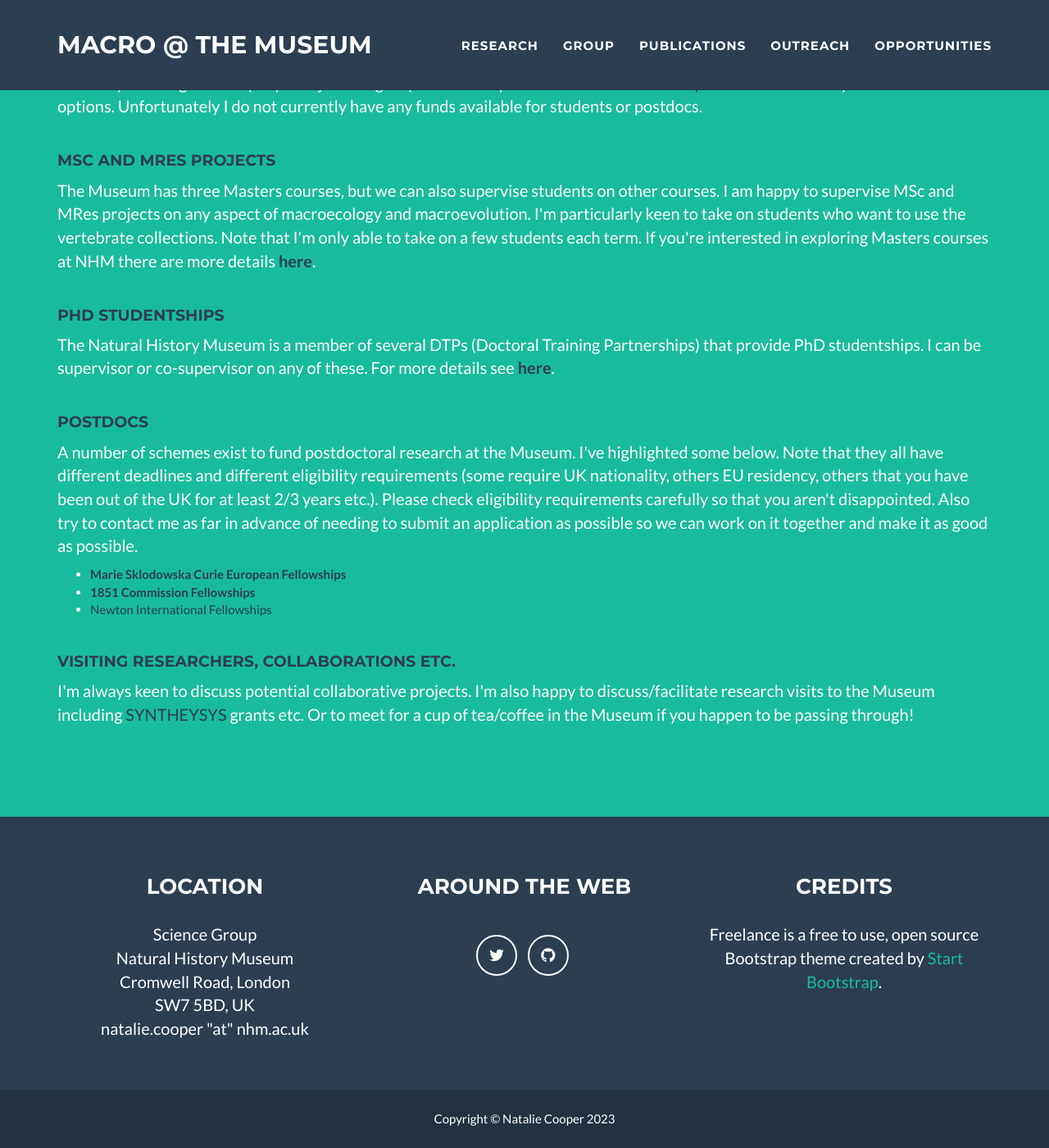
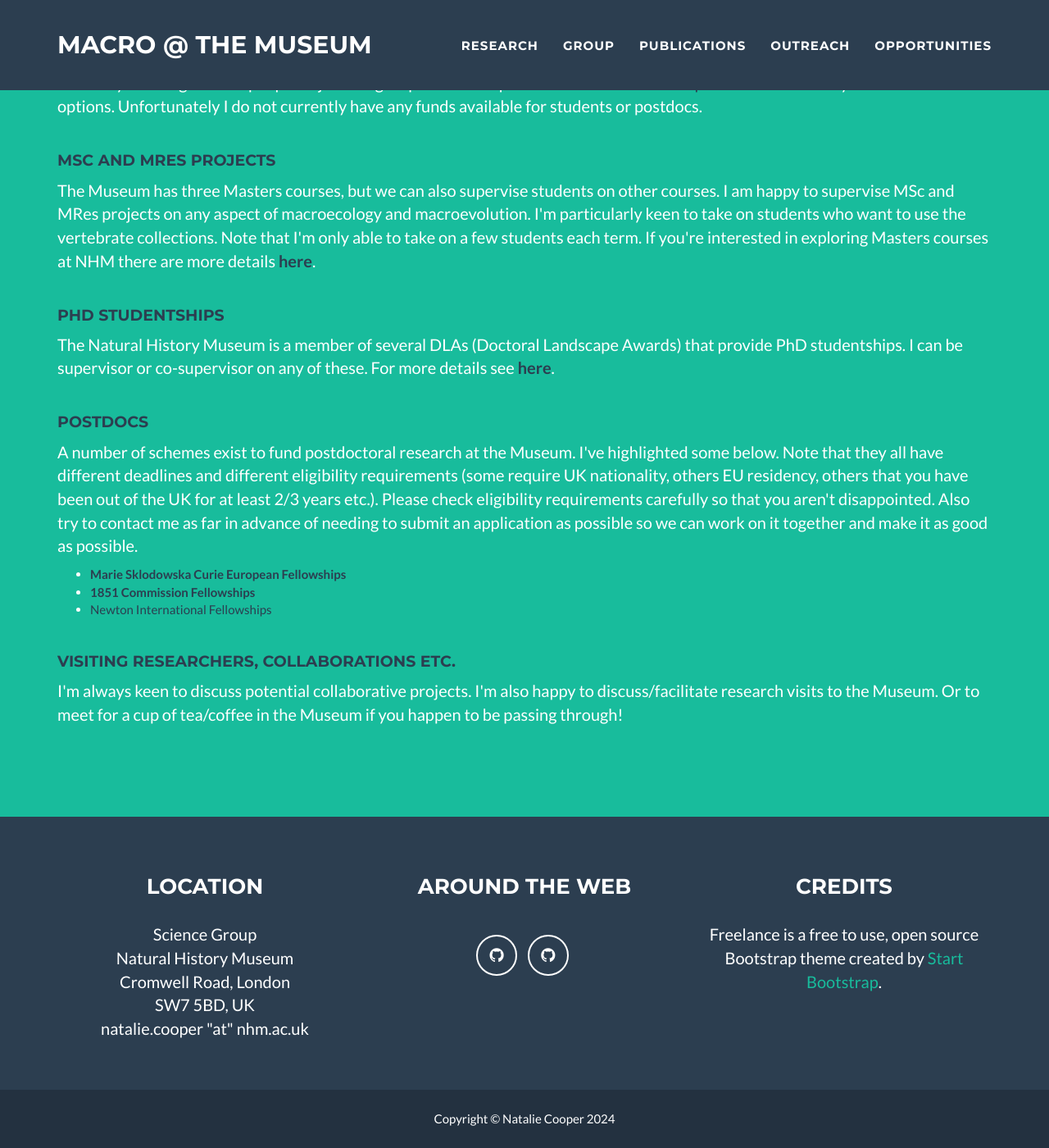
Before and after one commit to nhcooper123/nhcooper123.github.io, a Jekyll site: the page opportunities.html, which Jekyll copies as it is, in a window 1280 px wide and 1400 px high, scrolled down 144 px. Shown: the whole window at 82% size. Built offline with Jekyll 4.4.1, drawn with Linux system fonts in a browser that asks for light colours.

Commit message:
Update opportunities.html

```diff
--- a/opportunities.html
+++ b/opportunities.html
@@ -112,27 +112,27 @@
     &nbsp
 
     <h4><font color="2c3e50">MSc and MRes projects</font></h4>
-    <p>The Museum has three Masters courses, but we can also supervise students on other courses. I am happy to supervise MSc and MRes projects on any aspect of macroecology and macroevolution. I'm particularly keen to take on students who want to use the vertebrate collections. Note that I'm only able to take on a few students each term. If you're interested in exploring Masters courses at NHM there are more details <a href="https://www.nhm.ac.uk/our-science/courses-and-students/postgraduate-study-at-the-nhm.html"><strong><font color="2c3e50">here</font></strong></a>.
+    <p>The Museum has three Masters courses, but we can also supervise students on other courses. I am happy to supervise MSc and MRes projects on any aspect of macroecology and macroevolution. I'm particularly keen to take on students who want to use the vertebrate collections. Note that I'm only able to take on a few students each term. If you're interested in exploring Masters courses at NHM there are more details <a href="https://www.nhm.ac.uk/our-science/study/postgraduate.html"><strong><font color="2c3e50">here</font></strong></a>.
 
     </p>
     &nbsp
 
     <h4><font color="2c3e50">PhD studentships</font></h4>
-    <p>The Natural History Museum is a member of several DTPs (Doctoral Training Partnerships) that provide PhD studentships. I can be supervisor or co-supervisor on any of these. For more details see <a href="https://www.nhm.ac.uk/our-science/courses-and-students/postgraduate-study-at-the-nhm.html"><strong><font color="2c3e50">here</font></strong></a>.</p>
+    <p>The Natural History Museum is a member of several DLAs (Doctoral Landscape Awards) that provide PhD studentships. I can be supervisor or co-supervisor on any of these. For more details see <a href="https://www.nhm.ac.uk/our-science/study/postgraduate.html"><strong><font color="2c3e50">here</font></strong></a>.</p>
     &nbsp
 
     <h4><font color="2c3e50">Postdocs</font></h4>
     <p>A number of schemes exist to fund postdoctoral research at the Museum. I've highlighted some below. Note that they all have different deadlines and different eligibility requirements (some require UK nationality, others EU residency, others that you have been out of the UK for at least 2/3 years etc.). Please check eligibility requirements carefully so that you aren't disappointed. Also try to contact me as far in advance of needing to submit an application as possible so we can work on it together and make it as good as possible. </p>
 
     <ul>
-      <li><a href="http://ec.europa.eu/research/mariecurieactions/about-msca/actions/if/index_en.htm"><strong><font color="2c3e50">Marie Sklodowska Curie European Fellowships</font></strong></a></li>
-      <li><a href="http://www.royalcommission1851.org/awards/"><strong><font color="2c3e50">1851 Commission Fellowships</font></strong></a></li>
-      <li>  <a href="https://royalsociety.org/grants-schemes-awards/grants/newton-international/"<strong><font color="2c3e50">Newton International Fellowships</font></strong></a></li>
+      <li><a href="https://marie-sklodowska-curie-actions.ec.europa.eu/"><strong><font color="2c3e50">Marie Sklodowska Curie European Fellowships</font></strong></a></li>
+      <li><a href="https://royalcommission1851.org/awards"><strong><font color="2c3e50">1851 Commission Fellowships</font></strong></a></li>
+      <li>  <a href="https://royalsociety.org/grants/newton-international/"<strong><font color="2c3e50">Newton International Fellowships</font></strong></a></li>
     </ul>
     &nbsp
 
     <h4><font color="2c3e50">Visiting researchers, collaborations etc.</font></h4>
-    <p>I'm always keen to discuss potential collaborative projects. I'm also happy to discuss/facilitate research visits to the Museum including <a href="http://www.synthesys.info/"<strong><font color="2c3e50">SYNTHEYSYS</font></strong></a> grants etc. Or to meet for a cup of tea/coffee in the Museum if you happen to be passing through!</p>
+    <p>I'm always keen to discuss potential collaborative projects. I'm also happy to discuss/facilitate research visits to the Museum. Or to meet for a cup of tea/coffee in the Museum if you happen to be passing through!</p>
 
   </div>
 </section>
@@ -158,7 +158,7 @@
                         <ul class="list-inline">
 
                             <li>
-                                <a href="http://twitter.com/nhcooper123" class="btn-social btn-outline"><i class="fa fa-fw fa-twitter"></i></a>
+                                <a href="http://github.com/nhcooper123" class="btn-social btn-outline"><i class="fa fa-fw fa-github"></i></a>
                             </li>
 
                             <li>
@@ -178,7 +178,7 @@
             <div class="container">
                 <div class="row">
                     <div class="col-lg-12">
-                        Copyright &copy; Natalie Cooper 2023
+                        Copyright &copy; Natalie Cooper 2024
                     </div>
                 </div>
             </div>
```
